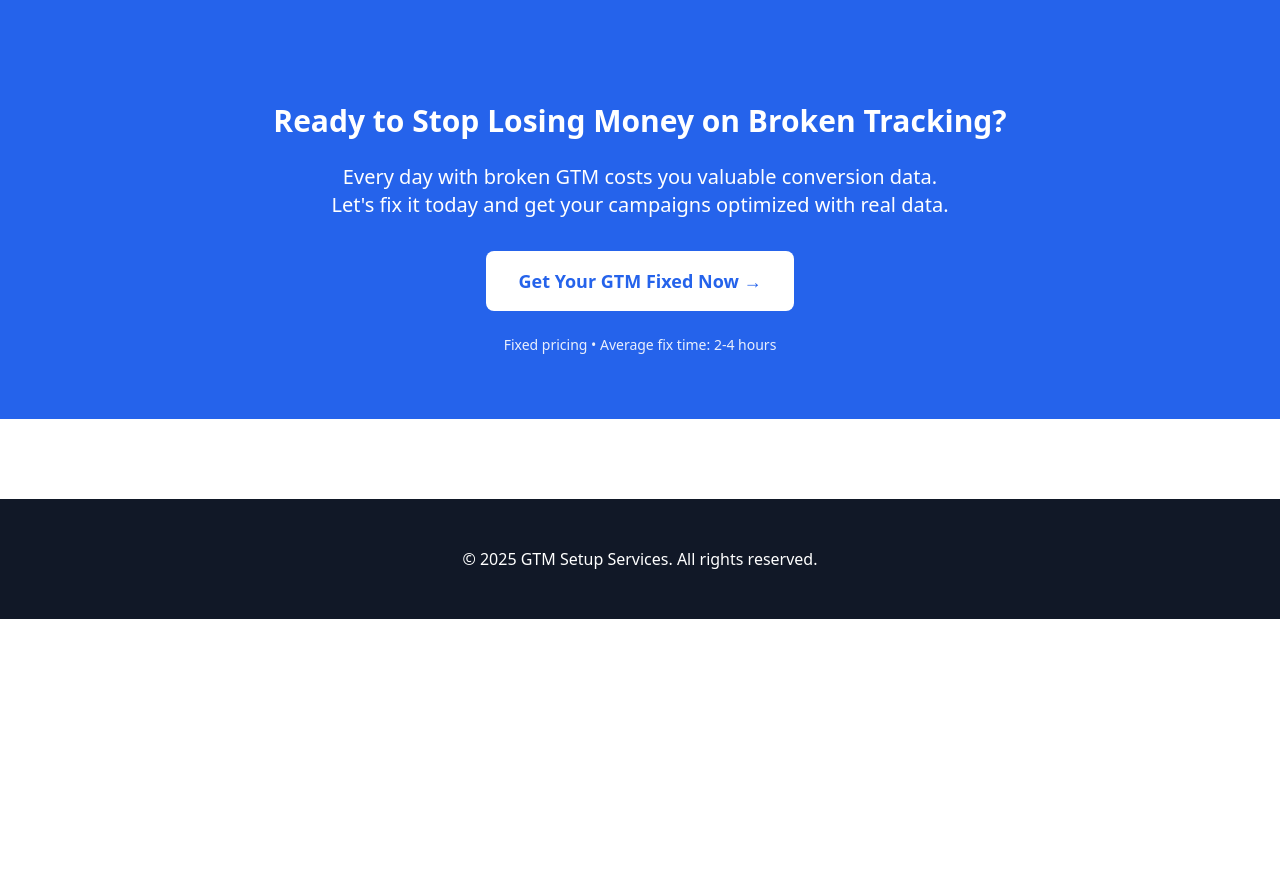
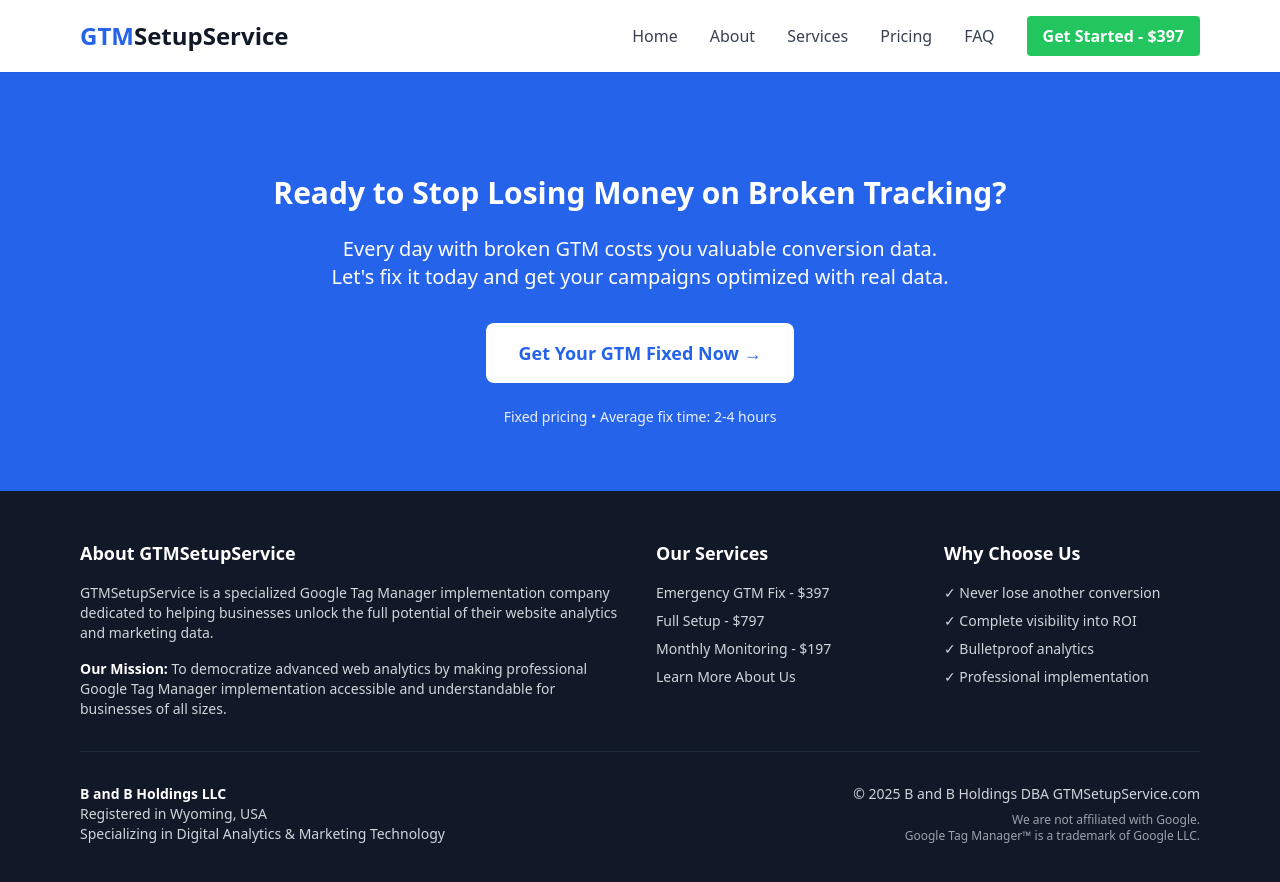
Before and after one commit to gtmsetupservice/gtmsetupservice.com, a Jekyll site: the page built from index.md, in a window 1280 px wide and 900 px high, scrolled down 6784 px. Shown: the top 882 px of the window. Built offline with Jekyll 4.4.1, drawn with Linux system fonts in a browser that asks for light colours; nearby versions of some CDN libraries; before the commit the page ends 7403 px from its top, so only the background shows below that.

Commit message:
Add header navigation, footer, and About page
- Created header navigation with desktop and mobile menu
- Added comprehensive footer with company info (B and B Holdings LLC)
- Created About page with mission, services, and company details
- Added section IDs for navigation anchors (services, pricing, faq)
- Updated default layout to include header and footer on all pages

```diff
--- /dev/null
+++ b/_includes/footer.html
@@ -0,0 +1,62 @@
+<!-- Footer -->
+<footer class="bg-gray-900 text-gray-300 py-12">
+    <div class="max-w-6xl mx-auto px-4">
+        <div class="grid md:grid-cols-4 gap-8 mb-8">
+            <!-- About Column -->
+            <div class="md:col-span-2">
+                <h3 class="text-white font-bold text-lg mb-4">About GTMSetupService</h3>
+                <p class="text-sm mb-4">
+                    GTMSetupService is a specialized Google Tag Manager implementation company dedicated to helping businesses unlock the full potential of their website analytics and marketing data.
+                </p>
+                <p class="text-sm">
+                    <strong class="text-white">Our Mission:</strong> To democratize advanced web analytics by making professional Google Tag Manager implementation accessible and understandable for businesses of all sizes.
+                </p>
+            </div>
+
+            <!-- Services Column -->
+            <div>
+                <h3 class="text-white font-bold text-lg mb-4">Our Services</h3>
+                <ul class="space-y-2 text-sm">
+                    <li><a href="/#pricing" class="hover:text-white transition">Emergency GTM Fix - $397</a></li>
+                    <li><a href="/#pricing" class="hover:text-white transition">Full Setup - $797</a></li>
+                    <li><a href="/#pricing" class="hover:text-white transition">Monthly Monitoring - $197</a></li>
+                    <li><a href="/about" class="hover:text-white transition">Learn More About Us</a></li>
+                </ul>
+            </div>
+
+            <!-- What Sets Us Apart Column -->
+            <div>
+                <h3 class="text-white font-bold text-lg mb-4">Why Choose Us</h3>
+                <ul class="space-y-2 text-sm">
+                    <li>✓ Never lose another conversion</li>
+                    <li>✓ Complete visibility into ROI</li>
+                    <li>✓ Bulletproof analytics</li>
+                    <li>✓ Professional implementation</li>
+                </ul>
+            </div>
+        </div>
+
+        <!-- Bottom Section -->
+        <div class="border-t border-gray-800 pt-8">
+            <div class="grid md:grid-cols-2 gap-4">
+                <!-- Company Info -->
+                <div class="text-sm">
+                    <p class="mb-2">
+                        <strong class="text-white">B and B Holdings LLC</strong><br>
+                        Registered in Wyoming, USA<br>
+                        Specializing in Digital Analytics & Marketing Technology
+                    </p>
+                </div>
+
+                <!-- Legal -->
+                <div class="text-sm md:text-right">
+                    <p class="mb-2">© 2025 B and B Holdings DBA GTMSetupService.com</p>
+                    <p class="text-xs text-gray-400">
+                        We are not affiliated with Google.<br>
+                        Google Tag Manager™ is a trademark of Google LLC.
+                    </p>
+                </div>
+            </div>
+        </div>
+    </div>
+</footer>
--- /dev/null
+++ b/_includes/header.html
@@ -0,0 +1,52 @@
+<!-- Header Navigation -->
+<header class="bg-white shadow-sm sticky top-0 z-50">
+    <div class="max-w-6xl mx-auto px-4">
+        <nav class="flex items-center justify-between py-4">
+            <!-- Logo -->
+            <a href="/" class="flex items-center">
+                <span class="text-2xl font-bold text-blue-600">GTM</span>
+                <span class="text-2xl font-bold text-gray-900">SetupService</span>
+            </a>
+
+            <!-- Desktop Navigation -->
+            <div class="hidden md:flex items-center space-x-8">
+                <a href="/" class="text-gray-700 hover:text-blue-600 transition">Home</a>
+                <a href="/about" class="text-gray-700 hover:text-blue-600 transition">About</a>
+                <a href="/#services" class="text-gray-700 hover:text-blue-600 transition">Services</a>
+                <a href="/#pricing" class="text-gray-700 hover:text-blue-600 transition">Pricing</a>
+                <a href="/#faq" class="text-gray-700 hover:text-blue-600 transition">FAQ</a>
+                <a href="/#contact" class="bg-green-500 hover:bg-green-600 text-white font-bold py-2 px-4 rounded transition">
+                    Get Started - $397
+                </a>
+            </div>
+
+            <!-- Mobile Menu Button -->
+            <button id="mobile-menu-button" class="md:hidden text-gray-700">
+                <svg class="w-6 h-6" fill="none" stroke="currentColor" viewBox="0 0 24 24">
+                    <path stroke-linecap="round" stroke-linejoin="round" stroke-width="2" d="M4 6h16M4 12h16M4 18h16"></path>
+                </svg>
+            </button>
+        </nav>
+
+        <!-- Mobile Navigation -->
+        <div id="mobile-menu" class="hidden md:hidden pb-4">
+            <div class="flex flex-col space-y-3">
+                <a href="/" class="text-gray-700 hover:text-blue-600 transition px-2 py-2">Home</a>
+                <a href="/about" class="text-gray-700 hover:text-blue-600 transition px-2 py-2">About</a>
+                <a href="/#services" class="text-gray-700 hover:text-blue-600 transition px-2 py-2">Services</a>
+                <a href="/#pricing" class="text-gray-700 hover:text-blue-600 transition px-2 py-2">Pricing</a>
+                <a href="/#faq" class="text-gray-700 hover:text-blue-600 transition px-2 py-2">FAQ</a>
+                <a href="/#contact" class="bg-green-500 hover:bg-green-600 text-white font-bold py-2 px-4 rounded text-center transition">
+                    Get Started - $397
+                </a>
+            </div>
+        </div>
+    </div>
+</header>
+
+<script>
+// Mobile menu toggle
+document.getElementById('mobile-menu-button').addEventListener('click', function() {
+    document.getElementById('mobile-menu').classList.toggle('hidden');
+});
+</script>
--- a/_layouts/default.html
+++ b/_layouts/default.html
@@ -48,18 +48,13 @@
     height="0" width="0" style="display:none;visibility:hidden"></iframe></noscript>
     {% endif %}
 
+    {% include header.html %}
+
     <main>
         {{ content }}
     </main>
 
-    <!-- Footer -->
-    <footer class="bg-gray-900 text-white py-12 mt-20">
-        <div class="max-w-6xl mx-auto px-4">
-            <div class="text-center">
-                <p>&copy; {{ site.time | date: '%Y' }} {{ site.title }}. All rights reserved.</p>
-            </div>
-        </div>
-    </footer>
+    {% include footer.html %}
 
     <!-- Form Handler Script -->
     <script src="/assets/js/form-handler.js"></script>
--- a/index.md
+++ b/index.md
@@ -99,7 +99,7 @@
 </section>
 
 <!-- Section 8: Flex Section - Comparison Chart -->
-<section class="py-16 bg-gray-50">
+<section id="services" class="py-16 bg-gray-50">
     <div class="max-w-6xl mx-auto px-4">
         <h2 class="text-3xl font-bold text-center mb-12">
             Why Choose GTMSetupService Over Others?
@@ -290,7 +290,7 @@
 </section>
 
 <!-- Section 10: FAQ/Objection Handling -->
-<section class="py-16 bg-gray-50">
+<section id="faq" class="py-16 bg-gray-50">
     <div class="max-w-4xl mx-auto px-4">
         <h2 class="text-3xl font-bold text-center mb-12">
             Frequently Asked Questions
@@ -331,7 +331,7 @@
 </section>
 
 <!-- Pricing Section -->
-<section class="py-16">
+<section id="pricing" class="py-16">
     <div class="max-w-6xl mx-auto px-4">
         <h2 class="text-3xl font-bold text-center mb-12">
             Choose Your GTM Service
```
Also changed, not shown: about.md (added, +116 -0 lines).
